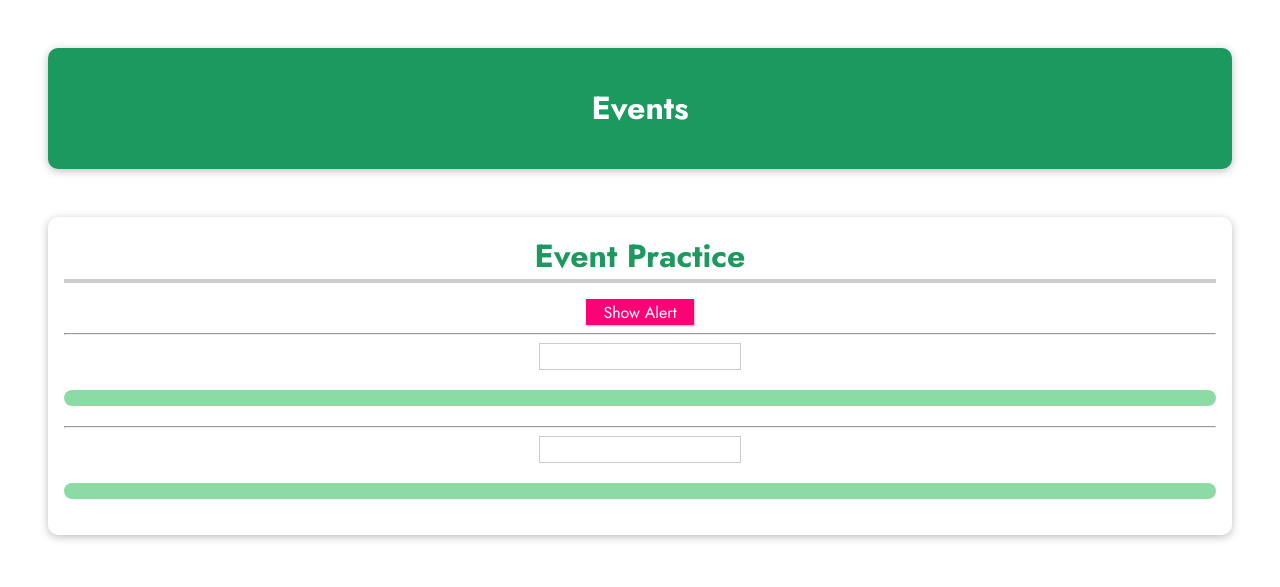
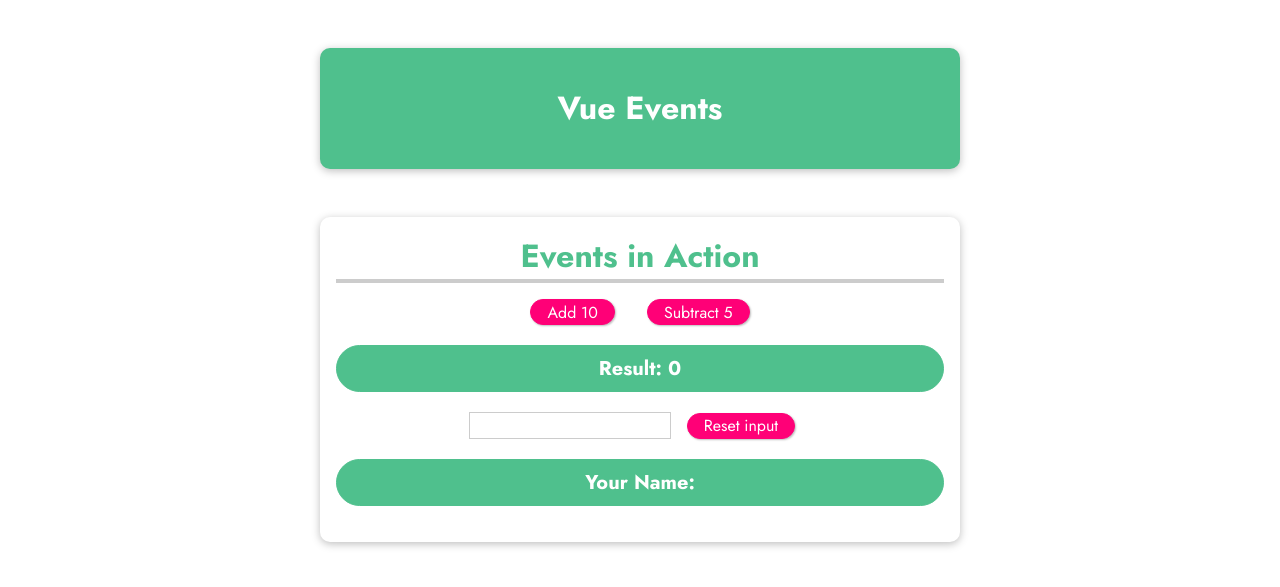
Before and after one commit to Vangoda/VueJS-practice, a PHP site: page / in a window 1280 px wide. Shown: the top 587 px of the page. Run offline with PHP 8.4, Linux system fonts and the light colour scheme.

```diff
--- a/assets/dist/css/style.min.css
+++ b/assets/dist/css/style.min.css
@@ -1,2 +1,2 @@
-*{box-sizing:border-box}html{font-family:"Jost",sans-serif}body{margin:0}header{box-shadow:0 2px 8px rgba(0,0,0,.26);margin:3rem;border-radius:10px;padding:1rem;background-color:#1b995e;color:#fff;text-align:center}#assignment{box-shadow:0 2px 8px rgba(0,0,0,.26);margin:3rem;border-radius:10px;padding:1rem;text-align:center}#assignment h2{font-size:2rem;border-bottom:4px solid #ccc;color:#1b995e;margin:0 0 1rem 0}#assignment p{font-size:1.25rem;font-weight:bold;background-color:#8ddba4;padding:.5rem;color:#1f1f1f;border-radius:25px}#assignment input{font:inherit;border:1px solid #ccc}#assignment input:focus{outline:none;border-color:#1b995e;background-color:#d7fdeb}#assignment button{font:inherit;cursor:pointer;border:1px solid #f07;background-color:#f07;color:#fff;padding:.05rem 1rem;box-shadow:1px 1px 2px rgba(0,0,0,.26)}#assignment button:hover,#assignment button:active{background-color:#ec3169;border-color:#ec3169;box-shadow:1px 1px 4px rgba(0,0,0,.26)}
+*{box-sizing:border-box}html{font-family:"Jost",sans-serif}body{margin:0}header{box-shadow:0 2px 8px rgba(0,0,0,.26);margin:3rem auto;border-radius:10px;padding:1rem;background-color:#4fc08d;color:#fff;text-align:center;width:90%;max-width:40rem}#events{box-shadow:0 2px 8px rgba(0,0,0,.26);margin:3rem auto;border-radius:10px;padding:1rem;text-align:center;width:90%;max-width:40rem}#events h2{font-size:2rem;border-bottom:4px solid #ccc;color:#4fc08d;margin:0 0 1rem 0}#events p{font-size:1.25rem;font-weight:bold;border:1px solid #4fc08d;background-color:#4fc08d;color:#fff;padding:.5rem;border-radius:25px}#events input{font:inherit;border:1px solid #ccc}#events input:focus{outline:none;border-color:#1b995e;background-color:#d7fdeb}#events button{font:inherit;cursor:pointer;border:1px solid #f07;background-color:#f07;color:#fff;padding:.05rem 1rem;box-shadow:1px 1px 2px rgba(0,0,0,.26);border-radius:20px;margin:0 1rem}#events button:hover,#events button:active{background-color:#ec3169;border-color:#ec3169;box-shadow:1px 1px 4px rgba(0,0,0,.26)}
 /*# sourceMappingURL=style.min.css.map */
--- a/assets/dist/js/app.min.js
+++ b/assets/dist/js/app.min.js
@@ -1,2 +1,2 @@
-!function n(r,o,i){function f(u,t){if(!o[u]){if(!r[u]){var e="function"==typeof require&&require;if(!t&&e)return e(u,!0);if(p)return p(u,!0);throw(t=new Error("Cannot find module '"+u+"'")).code="MODULE_NOT_FOUND",t}e=o[u]={exports:{}},r[u][0].call(e.exports,function(t){return f(r[u][1][t]||t)},e,e.exports,n,r,o,i)}return o[u].exports}for(var p="function"==typeof require&&require,t=0;t<i.length;t++)f(i[t]);return f}({1:[function(t,u,e){"use strict";var n;Vue.createApp({data:function(){return{output1text:"",output2text:"",confirmedOutput2text:""}},methods:{output1:function(t){this.output1text=t.target.value},output2:function(t){this.output2text=t.target.value},updateOutput2text:function(){this.confirmedOutput2text=this.output2text},alert:(n=function(t){alert(t)},r.toString=function(){return n.toString()},r)}}).mount("#assignment");function r(t){return n.apply(this,arguments)}},{}]},{},[1]);
+!function r(u,o,i){function c(n,t){if(!o[n]){if(!u[n]){var e="function"==typeof require&&require;if(!t&&e)return e(n,!0);if(a)return a(n,!0);throw(t=new Error("Cannot find module '"+n+"'")).code="MODULE_NOT_FOUND",t}e=o[n]={exports:{}},u[n][0].call(e.exports,function(t){return c(u[n][1][t]||t)},e,e.exports,r,u,o,i)}return o[n].exports}for(var a="function"==typeof require&&require,t=0;t<i.length;t++)c(i[t]);return c}({1:[function(t,n,e){"use strict";Vue.createApp({data:function(){return{counter:0,name:"",fullname:""}},watch:{name:function(t,n){this.fullname=""===t?"":"".concat(t," Yyayarn")}},computed:{},methods:{outputFullName:function(){return""!==this.name?"".concat(this.name," Yayaran"):""},setName:function(t,n){this.name=t.target.value},add:function(t){this.counter=this.counter+t},reduce:function(t){this.counter=this.counter-t},resetInput:function(){this.name=""}}}).mount("#events")},{}]},{},[1]);
 //# sourceMappingURL=app.min.js.map
--- a/assets/src/scss/style.scss
+++ b/assets/src/scss/style.scss
@@ -3,7 +3,7 @@
 }
 
 html {
-  font-family: "Jost", sans-serif;
+  font-family: 'Jost', sans-serif;
 }
 
 body {
@@ -12,50 +12,55 @@ body {
 
 header {
   box-shadow: 0 2px 8px rgba(0, 0, 0, 0.26);
-  margin: 3rem;
+  margin: 3rem auto;
   border-radius: 10px;
   padding: 1rem;
-  background-color: #1b995e;
+  background-color: #4fc08d;
   color: white;
   text-align: center;
+  width: 90%;
+  max-width: 40rem;
 }
 
-#assignment {
+#events {
   box-shadow: 0 2px 8px rgba(0, 0, 0, 0.26);
-  margin: 3rem;
+  margin: 3rem auto;
   border-radius: 10px;
   padding: 1rem;
   text-align: center;
+  width: 90%;
+  max-width: 40rem;
 }
 
-#assignment h2 {
+#events h2 {
   font-size: 2rem;
   border-bottom: 4px solid #ccc;
-  color: #1b995e;
+  color: #4fc08d;
   margin: 0 0 1rem 0;
 }
 
-#assignment p {
+#events p {
   font-size: 1.25rem;
   font-weight: bold;
-  background-color: #8ddba4;
+  border: 1px solid #4fc08d;
+  background-color: #4fc08d;
+  color: white;
   padding: 0.5rem;
-  color: #1f1f1f;
   border-radius: 25px;
 }
 
-#assignment input {
+#events input {
   font: inherit;
   border: 1px solid #ccc;
 }
 
-#assignment input:focus {
+#events input:focus {
   outline: none;
   border-color: #1b995e;
   background-color: #d7fdeb;
 }
 
-#assignment button {
+#events button {
   font: inherit;
   cursor: pointer;
   border: 1px solid #ff0077;
@@ -63,10 +68,12 @@ header {
   color: white;
   padding: 0.05rem 1rem;
   box-shadow: 1px 1px 2px rgba(0, 0, 0, 0.26);
+  border-radius: 20px;
+  margin: 0 1rem;
 }
 
-#assignment button:hover,
-#assignment button:active {
+#events button:hover,
+#events button:active {
   background-color: #ec3169;
   border-color: #ec3169;
   box-shadow: 1px 1px 4px rgba(0, 0, 0, 0.26);
--- a/index.php
+++ b/index.php
@@ -11,7 +11,7 @@
   <!-- For browsersync gulp -->
   <script defer src="https://unpkg.com/vue@next"></script>
   <script defer src="assets/dist/js/app.min.js"></script>
-  <!-- <script async src="http://course.vuejs:8888/browser-sync/browser-sync-client.js"></script> -->
+  <script async src="http://course.vuejs:8888/browser-sync/browser-sync-client.js"></script>
 
   <!-- Styles -->
   <link href="https://fonts.googleapis.com/css2?family=Jost:wght@400;700&display=swap" rel="stylesheet" />
@@ -20,20 +20,16 @@
 
 <body>
   <header>
-    <h1>Events</h1>
+    <h1>Vue Events</h1>
   </header>
-  <section id="assignment">
-    <h2>Event Practice</h2>
-    <!-- 1) Show an alert (any text of your choice) when the button is pressed -->
-    <button v-on:click="alert('Delivered')">Show Alert</button>
-    <hr />
-    <!-- 2) Register the user input on "keydown" and output it in the paragraph (hint: event.target.value helps) -->
-    <input type="text" v-on:keydown="output1" />
-    <p>{{output1text}}</p>
-    <hr />
-    <!-- 3) Repeat 2) but only output the entered value if the ENTER key was pressed -->
-    <input type="text" v-on:keydown="output2" v-on:keyup.enter="updateOutput2text" />
-    <p>{{confirmedOutput2text}}</p>
+  <section id="events">
+    <h2>Events in Action</h2>
+    <button v-on:click="add(10)">Add 10</button>
+    <button v-on:click="reduce(5)">Subtract 5</button>
+    <p>Result: {{ counter }}</p>
+    <input type="text" v-model="name">
+    <button v-on:click="resetInput">Reset input</button>
+    <p>Your Name: {{ fullname }}</p>
   </section>
 </body>
 
```
Also changed, not shown: assets/src/js/app.js (+33 -12 lines), 2 other files.
